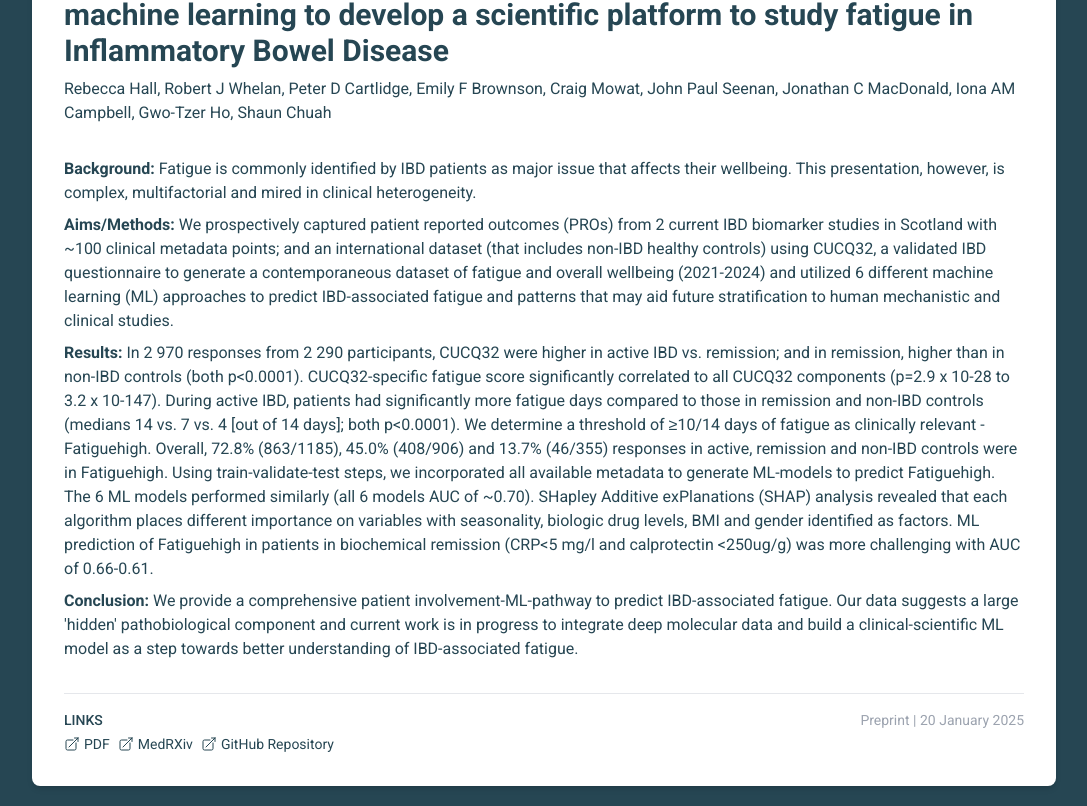
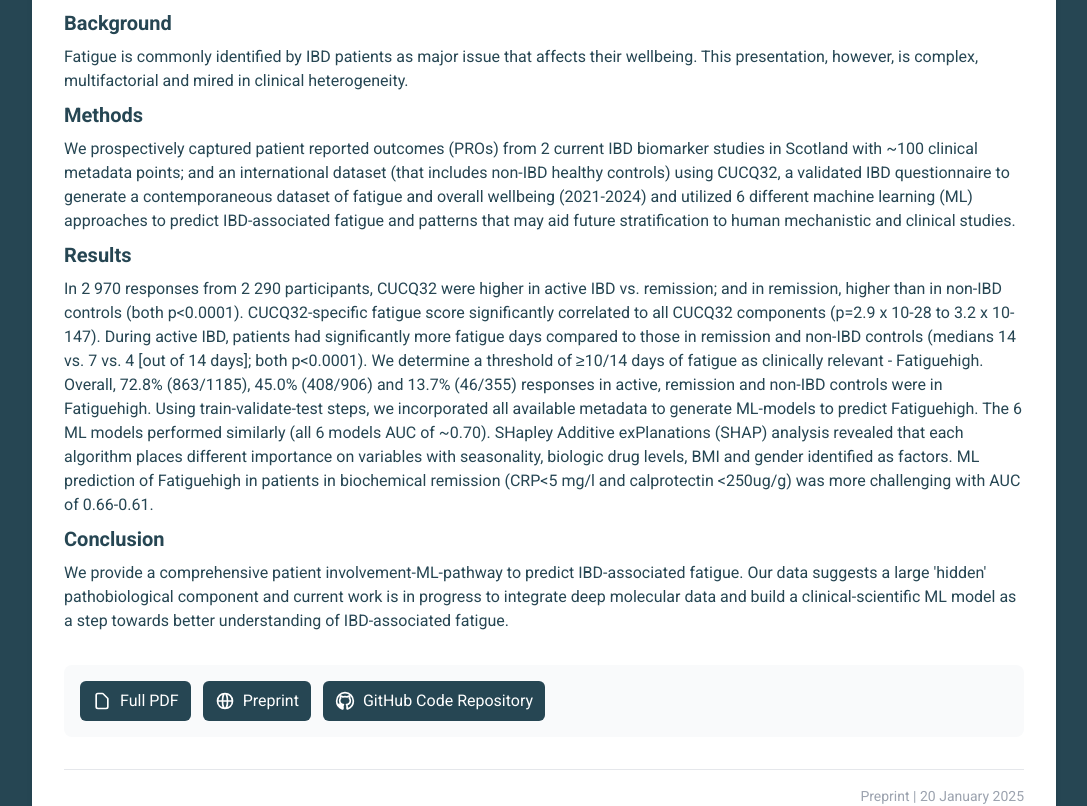
Before and after one commit to shaunchuah/musicstudy_nextjs, a Next.js app: page /results in a window 1280 px wide. Shown: the part 1660-2466 px from the top of the page, without its empty margins (96-1183 px from the left). Built offline with nearby package versions, Linux system fonts and the light colour scheme.

Commit message:
Refactor code structure for improved readability and maintainability

```diff
--- a/components/Footer.js
+++ b/components/Footer.js
@@ -96,8 +96,8 @@ export default function Footer() {
             />
           </Link>
           <p className="text-center lg:text-left text-sm text-gray-300 lg:ml-4 lg:mt-0 mt-4">
-            © 2023 MUSIC &amp; mini-MUSIC Research Team <br />
-            Last Updated January 2025
+            © 2025 MUSIC &amp; mini-MUSIC Research Team <br />
+            Last Updated April 2025
           </p>
         </div>
       </div>
--- a/pages/index.js
+++ b/pages/index.js
@@ -118,11 +118,11 @@ export default function Home() {
                   <div className="flex w-full md:w-1/4 md:flex-none">
                     <div className="mx-auto md:mx-0 mb-4 md:mb-0">
                       <Image
-                        src="/static/images/ppi_meeting.jpg"
+                        src="/static/images/ppi_group_2.jpg"
                         alt="Our patients take the lead"
                         width="150"
                         height="150"
-                        className="rounded-full"
+                        className="rounded-lg"
                       />
                     </div>
                   </div>
--- a/pages/results.js
+++ b/pages/results.js
@@ -12,7 +12,7 @@ export default function Results() {
       <main className="flex flex-col w-full">
         <SectionWrapper id="results">
           <SectionHeader title="Results" />
-          <div className="grid justify-center text-xl items-center space-y-8">
+          <div className="grid justify-center  items-center space-y-8">
             {/* Card Group */}
             <div className="bg-white text-[#264653] shadow-md rounded-lg p-8 max-w-5xl">
               <h2 className="text-3xl font-bold mb-2">
@@ -71,14 +71,15 @@ export default function Results() {
                     <p className="mb-4">
                       The analysis provided in-depth exploration of several key
                       themes affecting wellbeing in IBD patients. Of interest,
-                      the PPI group discussed and explored themes such as &apos;what
-                      does remission mean?&apos;, access to care, expectations of
-                      self-management, mental and women&apos;s health. The patient
-                      narratives highlighted the variability of IBD experiences,
-                      the interconnectedness of these issues, and the importance
-                      of holistic, patient-centric approaches to care. The
-                      findings emphasise the necessity for improved support,
-                      both within and beyond healthcare settings.
+                      the PPI group discussed and explored themes such as
+                      &apos;what does remission mean?&apos;, access to care,
+                      expectations of self-management, mental and women&apos;s
+                      health. The patient narratives highlighted the variability
+                      of IBD experiences, the interconnectedness of these
+                      issues, and the importance of holistic, patient-centric
+                      approaches to care. The findings emphasise the necessity
+                      for improved support, both within and beyond healthcare
+                      settings.
                     </p>
                   </div>
 
@@ -86,18 +87,18 @@ export default function Results() {
                     <h3 className="text-xl font-semibold mb-2">Conclusion</h3>
                     <p>
                       This patient-led research approach demonstrates that
-                      allowing patients to lead in analysis (&apos;taking the reins&apos;)
-                      and reporting provides deeper and impactful insights into
-                      IBD experiences. By integrating patient perspectives, this
-                      study advocates for a patient-dominant approach to
-                      research and care, which can improve outcomes and support
-                      ways to address the complexities of living with IBD. The
-                      model highlights challenges and benefits of this approach,
-                      serving as a foundational template for future patient-led
-                      collaborations, in addition to the immediate impact of
-                      patients&apos; wellbeing from shared experiences, to educating
-                      clinicians and people without IBD about the impact of IBD
-                      on patients&apos; lives.
+                      allowing patients to lead in analysis (&apos;taking the
+                      reins&apos;) and reporting provides deeper and impactful
+                      insights into IBD experiences. By integrating patient
+                      perspectives, this study advocates for a patient-dominant
+                      approach to research and care, which can improve outcomes
+                      and support ways to address the complexities of living
+                      with IBD. The model highlights challenges and benefits of
+                      this approach, serving as a foundational template for
+                      future patient-led collaborations, in addition to the
+                      immediate impact of patients&apos; wellbeing from shared
+                      experiences, to educating clinicians and people without
+                      IBD about the impact of IBD on patients&apos; lives.
                     </p>
                   </div>
 
@@ -173,39 +174,40 @@ export default function Results() {
                 Brownson, Craig Mowat, John Paul Seenan, Jonathan C MacDonald,
                 Iona AM Campbell, Gwo-Tzer Ho, Shaun Chuah
               </div>
+              <h3 className="text-2xl font-bold mb-4">Abstract</h3>
               <div className="mb-8 text-base">
+                <h3 className="text-xl font-semibold mb-2">Background</h3>
                 <p className="mb-2">
-                  <b>Background:</b> Fatigue is commonly identified by IBD
-                  patients as major issue that affects their wellbeing. This
-                  presentation, however, is complex, multifactorial and mired in
-                  clinical heterogeneity.
+                  Fatigue is commonly identified by IBD patients as major issue
+                  that affects their wellbeing. This presentation, however, is
+                  complex, multifactorial and mired in clinical heterogeneity.
                 </p>
+                <h3 className="text-xl font-semibold mb-2">Methods</h3>
                 <p className="mb-2">
-                  <b>Aims/Methods:</b> We prospectively captured patient
-                  reported outcomes (PROs) from 2 current IBD biomarker studies
-                  in Scotland with ~100 clinical metadata points; and an
-                  international dataset (that includes non-IBD healthy controls)
-                  using CUCQ32, a validated IBD questionnaire to generate a
-                  contemporaneous dataset of fatigue and overall wellbeing
-                  (2021-2024) and utilized 6 different machine learning (ML)
-                  approaches to predict IBD-associated fatigue and patterns that
-                  may aid future stratification to human mechanistic and
-                  clinical studies.
+                  We prospectively captured patient reported outcomes (PROs)
+                  from 2 current IBD biomarker studies in Scotland with ~100
+                  clinical metadata points; and an international dataset (that
+                  includes non-IBD healthy controls) using CUCQ32, a validated
+                  IBD questionnaire to generate a contemporaneous dataset of
+                  fatigue and overall wellbeing (2021-2024) and utilized 6
+                  different machine learning (ML) approaches to predict
+                  IBD-associated fatigue and patterns that may aid future
+                  stratification to human mechanistic and clinical studies.
                 </p>
+                <h3 className="text-xl font-semibold mb-2">Results</h3>
                 <p className="mb-2">
-                  <b>Results:</b> In 2 970 responses from 2 290 participants,
-                  CUCQ32 were higher in active IBD vs. remission; and in
-                  remission, higher than in non-IBD controls (both p&lt;0.0001).
-                  CUCQ32-specific fatigue score significantly correlated to all
-                  CUCQ32 components (p=2.9 x 10-28 to 3.2 x 10-147). During
-                  active IBD, patients had significantly more fatigue days
-                  compared to those in remission and non-IBD controls (medians
-                  14 vs. 7 vs. 4 [out of 14 days]; both p&lt;0.0001). We
-                  determine a threshold of ≥10/14 days of fatigue as clinically
-                  relevant - Fatiguehigh. Overall, 72.8% (863/1185), 45.0%
-                  (408/906) and 13.7% (46/355) responses in active, remission
-                  and non-IBD controls were in Fatiguehigh. Using
-                  train-validate-test steps, we incorporated all available
+                  In 2 970 responses from 2 290 participants, CUCQ32 were higher
+                  in active IBD vs. remission; and in remission, higher than in
+                  non-IBD controls (both p&lt;0.0001). CUCQ32-specific fatigue
+                  score significantly correlated to all CUCQ32 components (p=2.9
+                  x 10-28 to 3.2 x 10-147). During active IBD, patients had
+                  significantly more fatigue days compared to those in remission
+                  and non-IBD controls (medians 14 vs. 7 vs. 4 [out of 14 days];
+                  both p&lt;0.0001). We determine a threshold of ≥10/14 days of
+                  fatigue as clinically relevant - Fatiguehigh. Overall, 72.8%
+                  (863/1185), 45.0% (408/906) and 13.7% (46/355) responses in
+                  active, remission and non-IBD controls were in Fatiguehigh.
+                  Using train-validate-test steps, we incorporated all available
                   metadata to generate ML-models to predict Fatiguehigh. The 6
                   ML models performed similarly (all 6 models AUC of ~0.70).
                   SHapley Additive exPlanations (SHAP) analysis revealed that
@@ -215,94 +217,88 @@ export default function Results() {
                   biochemical remission (CRP&lt;5 mg/l and calprotectin
                   &lt;250ug/g) was more challenging with AUC of 0.66-0.61.
                 </p>
+                <h3 className="text-xl font-semibold mb-2">Conclusion</h3>
                 <p>
-                  <b>Conclusion:</b> We provide a comprehensive patient
-                  involvement-ML-pathway to predict IBD-associated fatigue. Our
-                  data suggests a large &apos;hidden&apos; pathobiological component and
-                  current work is in progress to integrate deep molecular data
-                  and build a clinical-scientific ML model as a step towards
-                  better understanding of IBD-associated fatigue.
+                  We provide a comprehensive patient involvement-ML-pathway to
+                  predict IBD-associated fatigue. Our data suggests a large
+                  &apos;hidden&apos; pathobiological component and current work
+                  is in progress to integrate deep molecular data and build a
+                  clinical-scientific ML model as a step towards better
+                  understanding of IBD-associated fatigue.
                 </p>
               </div>
-              <div className="border-t pt-4">
-                <div className="flex flex-row justify-between items-start">
-                  <div>
-                    <h3 className="uppercase text-sm font-medium mb-1">
-                      Links
-                    </h3>
-                    <div className="text-sm flex space-x-2">
+              <div className="mt-6 flex flex-col md:flex-row md:items-center gap-4 p-4 bg-gray-50 rounded-lg mb-8">
+                <div className="flex flex-wrap gap-3">
                   <a
                     href="/static/files/machine_learning_for_ibd_fatigue.pdf"
                     target="_blank"
-                        className="flex items-center hover:text-[#e76f51]"
+                    className="flex items-center px-3 py-2 bg-[#264653] text-white rounded-md hover:bg-opacity-90 transition"
                   >
                     <svg
-                          data-slot="icon"
+                      className="w-5 h-5 mr-2"
                       fill="none"
-                          strokeWidth="1.5"
                       stroke="currentColor"
                       viewBox="0 0 24 24"
                       xmlns="http://www.w3.org/2000/svg"
-                          aria-hidden="true"
-                          className="mr-1 w-4 h-4"
                     >
                       <path
                         strokeLinecap="round"
                         strokeLinejoin="round"
-                            d="M13.5 6H5.25A2.25 2.25 0 0 0 3 8.25v10.5A2.25 2.25 0 0 0 5.25 21h10.5A2.25 2.25 0 0 0 18 18.75V10.5m-10.5 6L21 3m0 0h-5.25M21 3v5.25"
-                          ></path>
+                        strokeWidth={2}
+                        d="M7 21h10a2 2 0 002-2V9.414a1 1 0 00-.293-.707l-5.414-5.414A1 1 0 0012.586 3H7a2 2 0 00-2 2v14a2 2 0 002 2z"
+                      />
                     </svg>
-                        PDF
+                    Full PDF
                   </a>
-
                   <a
                     href="https://www.medrxiv.org/content/10.1101/2025.01.18.25320777v1"
                     target="_blank"
-                        className="flex items-center hover:text-[#e76f51]"
+                    rel="noopener noreferrer"
+                    className="flex items-center px-3 py-2 bg-[#264653] text-white rounded-md hover:bg-opacity-90 transition"
                   >
                     <svg
-                          data-slot="icon"
+                      className="w-5 h-5 mr-2"
                       fill="none"
-                          strokeWidth="1.5"
                       stroke="currentColor"
                       viewBox="0 0 24 24"
                       xmlns="http://www.w3.org/2000/svg"
-                          aria-hidden="true"
-                          className="mr-1 w-4 h-4"
                     >
                       <path
                         strokeLinecap="round"
                         strokeLinejoin="round"
-                            d="M13.5 6H5.25A2.25 2.25 0 0 0 3 8.25v10.5A2.25 2.25 0 0 0 5.25 21h10.5A2.25 2.25 0 0 0 18 18.75V10.5m-10.5 6L21 3m0 0h-5.25M21 3v5.25"
-                          ></path>
+                        strokeWidth={2}
+                        d="M21 12a9 9 0 01-9 9m9-9a9 9 0 00-9-9m9 9H3m9 9a9 9 0 01-9-9m9 9c1.657 0 3-4.03 3-9s-1.343-9-3-9m0 18c-1.657 0-3-4.03-3-9s1.343-9 3-9m-9 9a9 9 0 019-9"
+                      />
                     </svg>
-                        MedRXiv
+                    Preprint
                   </a>
                   <a
                     href="https://github.com/1-gut/machine_learning_for_ibd_fatigue"
                     target="_blank"
-                        className="flex items-center hover:text-[#e76f51]"
+                    rel="noopener noreferrer"
+                    className="flex items-center px-3 py-2 bg-[#264653] text-white rounded-md hover:bg-opacity-90 transition"
                   >
                     <svg
-                          data-slot="icon"
+                      className="w-5 h-5 mr-2"
                       fill="none"
-                          strokeWidth="1.5"
                       stroke="currentColor"
                       viewBox="0 0 24 24"
                       xmlns="http://www.w3.org/2000/svg"
-                          aria-hidden="true"
-                          className="mr-1 w-4 h-4"
                     >
                       <path
                         strokeLinecap="round"
                         strokeLinejoin="round"
-                            d="M13.5 6H5.25A2.25 2.25 0 0 0 3 8.25v10.5A2.25 2.25 0 0 0 5.25 21h10.5A2.25 2.25 0 0 0 18 18.75V10.5m-10.5 6L21 3m0 0h-5.25M21 3v5.25"
-                          ></path>
+                        strokeWidth={2}
+                        d="M12 2C6.477 2 2 6.477 2 12c0 4.42 2.865 8.166 6.839 9.489.5.092.682-.217.682-.482 0-.237-.008-.866-.013-1.7-2.782.603-3.369-1.34-3.369-1.34-.454-1.156-1.11-1.462-1.11-1.462-.908-.62.069-.608.069-.608 1.003.07 1.531 1.03 1.531 1.03.892 1.529 2.341 1.087 2.91.832.092-.647.35-1.088.636-1.338-2.22-.253-4.555-1.11-4.555-4.943 0-1.091.39-1.984 1.03-2.682-.103-.253-.447-1.27.098-2.646 0 0 .84-.269 2.75 1.025A9.564 9.564 0 0112 6.844c.85.004 1.705.115 2.504.337 1.909-1.294 2.747-1.025 2.747-1.025.546 1.376.202 2.394.1 2.646.64.699 1.026 1.591 1.026 2.682 0 3.841-2.337 4.687-4.565 4.935.359.309.678.917.678 1.852 0 1.335-.012 2.415-.012 2.741 0 .267.18.578.688.48C19.138 20.161 22 16.416 22 12c0-5.523-4.477-10-10-10z"
+                      />
                     </svg>
-                        GitHub Repository
+                    GitHub Code Repository
                   </a>
                 </div>
               </div>
+              <div className="border-t pt-4">
+                <div className="flex flex-row justify-between items-start">
+                  <div></div>
                   <div className="text-sm text-gray-400">
                     Preprint | 20 January 2025
                   </div>
```
Also changed, not shown: public/static/images/ppi_group_2.jpg (added). Lines whose indentation alone changed are shown as unchanged.
